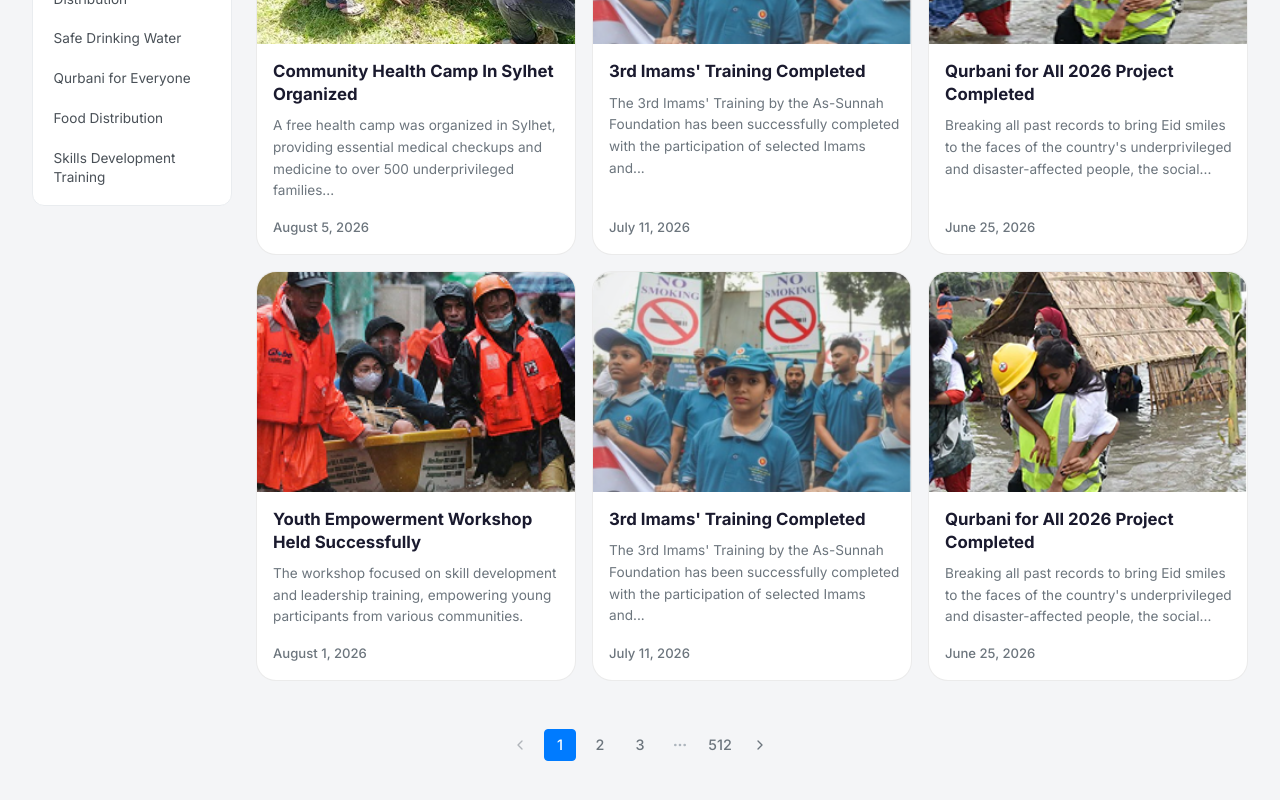
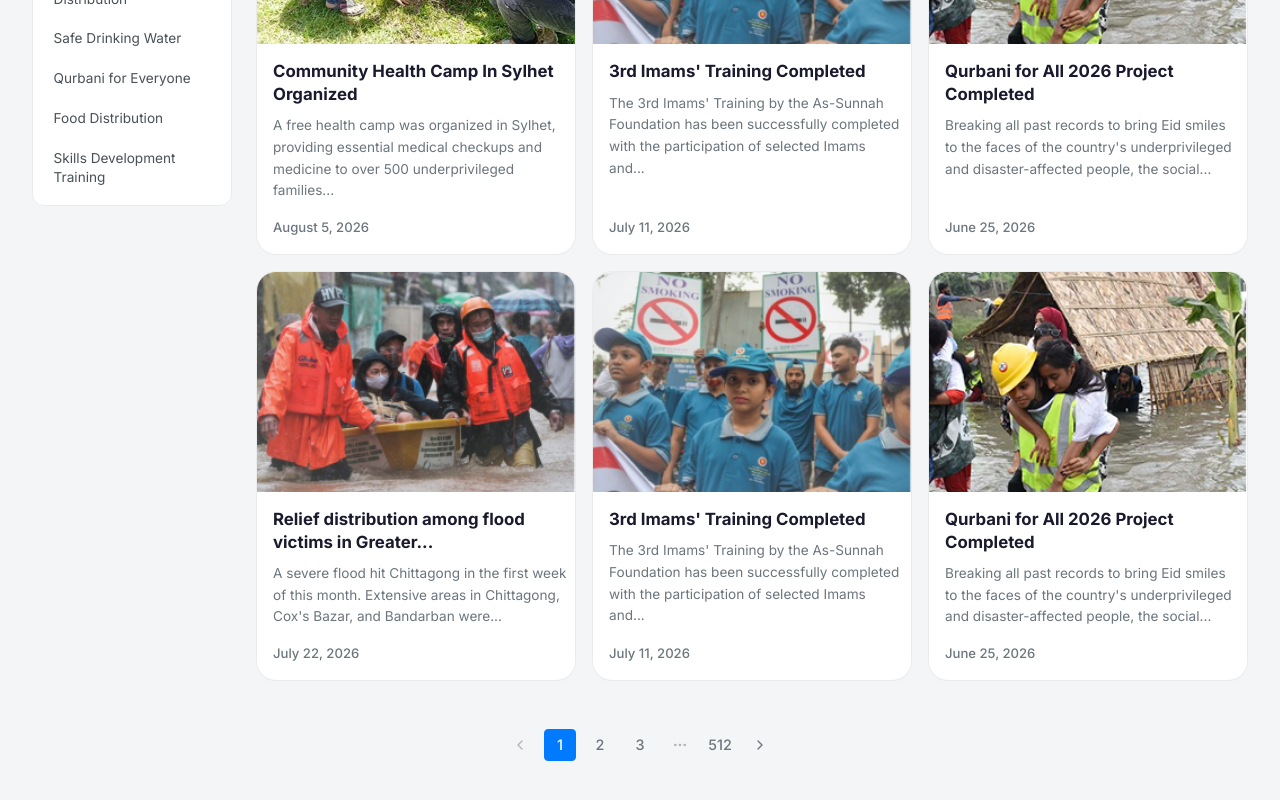
Before and after one commit to kazi-Samin/maxvalid-blog-news-management, a React (Vite) app: page / in a window 1280 px wide. Shown: the part 1500-2300 px from the top of the page. Built offline with nearby package versions, Linux system fonts and the light colour scheme.

Commit message:
feat: add useDebounce custom hook, update README with submission requirements

```diff
--- /dev/null
+++ b/src/hooks/useDebounce.js
@@ -0,0 +1,23 @@
+import { useState, useEffect } from 'react';
+
+/**
+ * Custom hook for debouncing a value.
+ * @param {any} value - The input value to debounce
+ * @param {number} delay - Delay in milliseconds (default: 300ms)
+ * @returns {any} debouncedValue
+ */
+export function useDebounce(value, delay = 300) {
+  const [debouncedValue, setDebouncedValue] = useState(value);
+
+  useEffect(() => {
+    const handler = setTimeout(() => {
+      setDebouncedValue(value);
+    }, delay);
+
+    return () => {
+      clearTimeout(handler);
+    };
+  }, [value, delay]);
+
+  return debouncedValue;
+}
--- a/src/pages/PublicNews.jsx
+++ b/src/pages/PublicNews.jsx
@@ -1,5 +1,6 @@
 import { useState } from 'react';
 import { Search } from 'lucide-react';
+import { useDebounce } from '../hooks/useDebounce';
 import NewsCard from '../components/ui/NewsCard';
 import Pagination from '../components/ui/Pagination';
 import heroImage from '../assets/image 96.png';
@@ -7,8 +8,6 @@ import imgFeatured from '../assets/span.minimal__image__root.png';  // Tree plan
 import imgFloodBoat from '../assets/span.minimal__image__root (1).png';  // Orange rescuers carrying boat
 import imgImams from '../assets/span.minimal__image__root (2).png';      // Kids No Smoking blue uniform
 import imgQurbani from '../assets/span.minimal__image__root (3).png';    // Yellow helmet woman in flood
-import imgQurbani2 from '../assets/span.minimal__image__root (4).png';   // Yellow helmet wider shot
-import imgFloodBoat2 from '../assets/span.minimal__image__root (5).png'; // Orange rescuers wider
 import styles from './PublicNews.module.css';
 
 const CATEGORIES = [
@@ -28,21 +27,21 @@ const NEWS_DATA = [
     title: "Relief distribution among flood victims in Greater...",
     description: "A severe flood hit Chittagong in the first week of this month. Extensive areas in Chittagong, Cox's Bazar, and Bandarban were...",
     date: "July 22, 2026",
-    image: imgFloodBoat  // orange rescuers boat in flood
+    image: imgFloodBoat
   },
   {
     id: 2,
     title: "3rd Imams' Training Completed",
     description: "The 3rd Imams' Training by the As-Sunnah Foundation has been successfully completed with the participation of selected Imams and...",
     date: "July 11, 2026",
-    image: imgImams      // kids No Smoking blue uniform
+    image: imgImams
   },
   {
     id: 3,
     title: "Qurbani for All 2026 Project Completed",
     description: "Breaking all past records to bring Eid smiles to the faces of the country's underprivileged and disaster-affected people, the social...",
     date: "June 25, 2026",
-    image: imgQurbani    // yellow helmet woman in flood
+    image: imgQurbani
   },
   // --- Row 2 ---
   {
@@ -50,7 +49,7 @@ const NEWS_DATA = [
     title: "Community Health Camp In Sylhet Organized",
     description: "A free health camp was organized in Sylhet, providing essential medical checkups and medicine to over 500 underprivileged families...",
     date: "August 5, 2026",
-    image: imgFeatured   // tree planting / community scene
+    image: imgFeatured
   },
   {
     id: 5,
@@ -64,15 +63,15 @@ const NEWS_DATA = [
     title: "Qurbani for All 2026 Project Completed",
     description: "Breaking all past records to bring Eid smiles to the faces of the country's underprivileged and disaster-affected people, the social...",
     date: "June 25, 2026",
-    image: imgQurbani2   // yellow helmet wider shot
+    image: imgQurbani
   },
   // --- Row 3 ---
   {
     id: 7,
-    title: "Youth Empowerment Workshop Held Successfully",
-    description: "The workshop focused on skill development and leadership training, empowering young participants from various communities.",
-    date: "August 1, 2026",
-    image: imgFloodBoat2 // orange rescuers wider view
+    title: "Relief distribution among flood victims in Greater...",
+    description: "A severe flood hit Chittagong in the first week of this month. Extensive areas in Chittagong, Cox's Bazar, and Bandarban were...",
+    date: "July 22, 2026",
+    image: imgFloodBoat
   },
   {
     id: 8,
@@ -91,8 +90,17 @@ const NEWS_DATA = [
 ];
 
 function PublicNews() {
-  const [searchTerm, setSearchTerm] = useState('');
-  const [activeCategory, setActiveCategory] = useState(0);
+  const [selectedCategory, setSelectedCategory] = useState("All Gallery & Media");
+  const [searchTerm, setSearchTerm] = useState("");
+  const [currentPage, setCurrentPage] = useState(1);
+  const debouncedSearchTerm = useDebounce(searchTerm, 300);
+
+  const filteredNews = NEWS_DATA.filter((item) => {
+    const matchesCategory = selectedCategory === "All Gallery & Media" || true;
+    const matchesSearch = item.title.toLowerCase().includes(debouncedSearchTerm.toLowerCase()) ||
+                          item.description.toLowerCase().includes(debouncedSearchTerm.toLowerCase());
+    return matchesCategory && matchesSearch;
+  });
 
   return (
     <div className={styles.page}>
@@ -140,8 +148,8 @@ function PublicNews() {
                 {CATEGORIES.map((cat, index) => (
                   <li
                     key={index}
-                    className={activeCategory === index ? styles.activeCategory : ''}
-                    onClick={() => setActiveCategory(index)}
+                    className={selectedCategory === cat ? styles.activeCategory : ''}
+                    onClick={() => setSelectedCategory(cat)}
                   >
                     {cat}
                   </li>
@@ -150,7 +158,7 @@ function PublicNews() {
             </aside>
 
             <div className={styles.articlesGrid}>
-              {NEWS_DATA.map((news) => (
+              {filteredNews.map((news) => (
                 <NewsCard
                   key={news.id}
                   title={news.title}
@@ -162,7 +170,7 @@ function PublicNews() {
             </div>
           </div>
 
-          <Pagination currentPage={1} totalPages={512} />
+          <Pagination currentPage={currentPage} onPageChange={(p) => setCurrentPage(p)} totalPages={512} />
 
         </div>
       </section>
```
